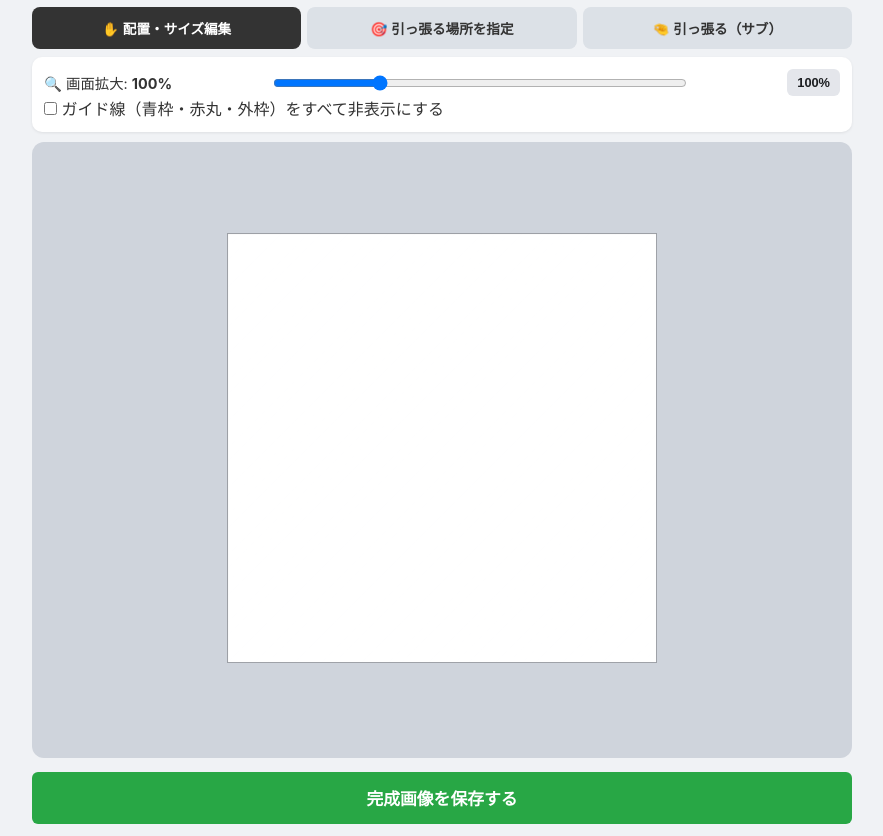
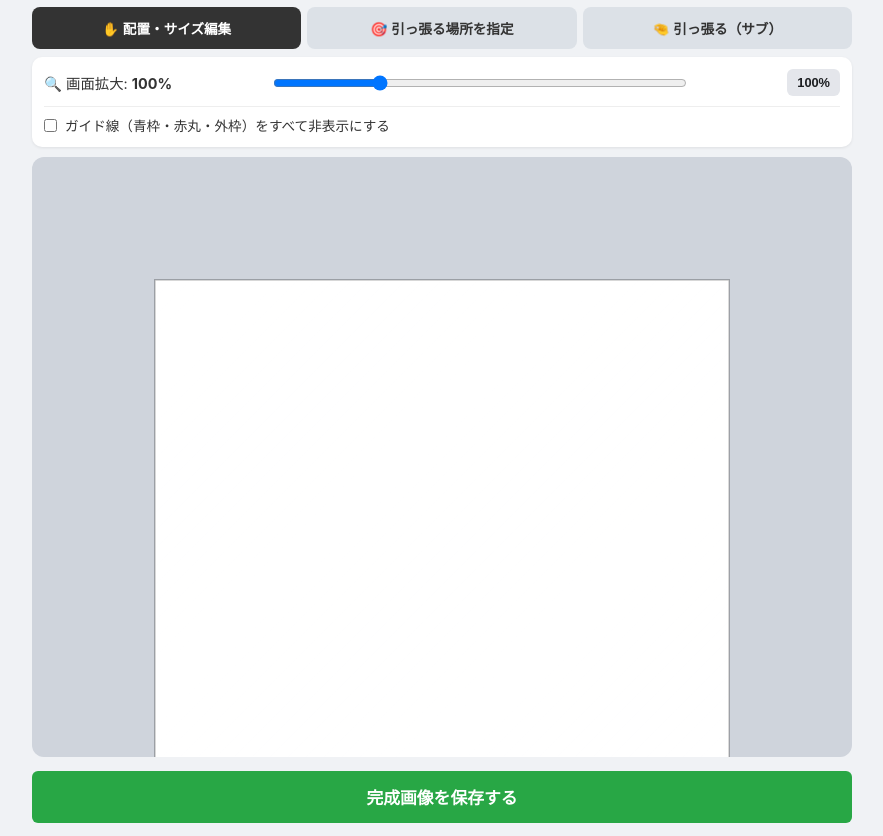
Before and after one commit to nishihararyoma-dot/Hipparu, a plain HTML site: page index.html in a window 1280 px wide. Shown: the part 362-1198 px from the top of the page, without its empty margins (198-1081 px from the left). Drawn offline with Linux system fonts and the light colour scheme; animation ran at ten frames a second.

Commit message:
Update style.css

```diff
--- a/style.css
+++ b/style.css
@@ -153,45 +153,48 @@ input[type="color"] {
   color: #fff;
 }
 
-.guide-toggle {
-  background: #fff;
-  padding: 9px 12px;
-  border-radius: 8px;
-  margin-bottom: 8px;
+.guide-toggle-inner {
+  margin-top: 10px;
+  padding-top: 8px;
+  border-top: 1px solid #eee;
   font-size: 0.85rem;
-  display: flex;
-  align-items: center;
 }
 
-.guide-toggle label {
+.guide-toggle-inner label {
   display: flex;
   align-items: center;
   gap: 8px;
   cursor: pointer;
-  width: 100%;
 }
 
 .hidden {
   display: none !important;
 }
 
-/* キャンバス外まで引っ張っても途切れないように余白を持たせた表示エリア */
+/* 拡大（ズーム）対応キャンバスエリア */
 .canvas-area {
   background: #cfd4dc;
   border-radius: 12px;
-  padding: 6px;
+  padding: 8px;
+  margin-bottom: 14px;
+  overflow: auto;
+  max-height: 75vh;
   display: flex;
   justify-content: center;
-  align-items: center;
-  margin-bottom: 14px;
-  touch-action: none;
-  overflow: hidden;
+  align-items: flex-start;
+}
+
+.canvas-zoom-wrapper {
+  width: 100%;
+  transition: width 0.1s ease-out;
+  display: flex;
+  justify-content: center;
 }
 
 canvas {
   width: 100%;
   height: auto;
-  max-height: 75vh;
-  object-fit: contain;
+  display: block;
   background: transparent;
+  touch-action: none;
 }
```
